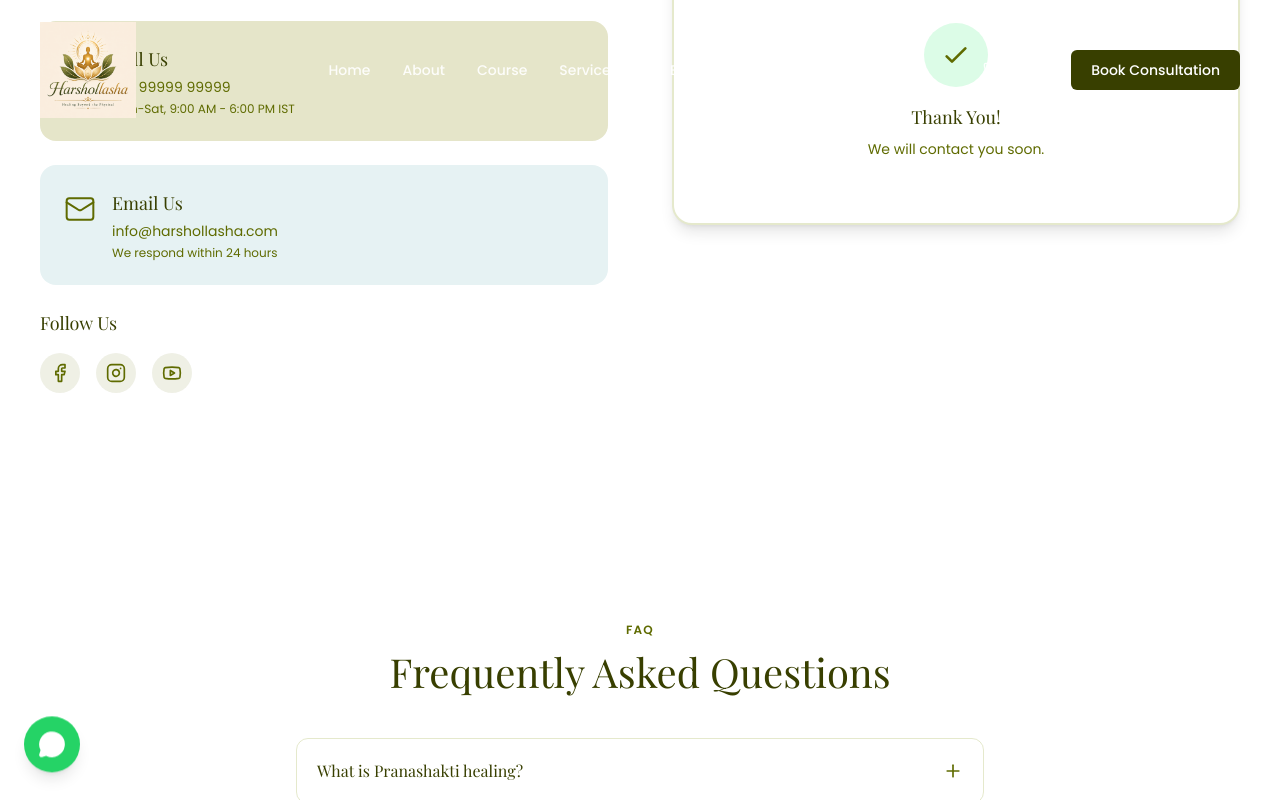
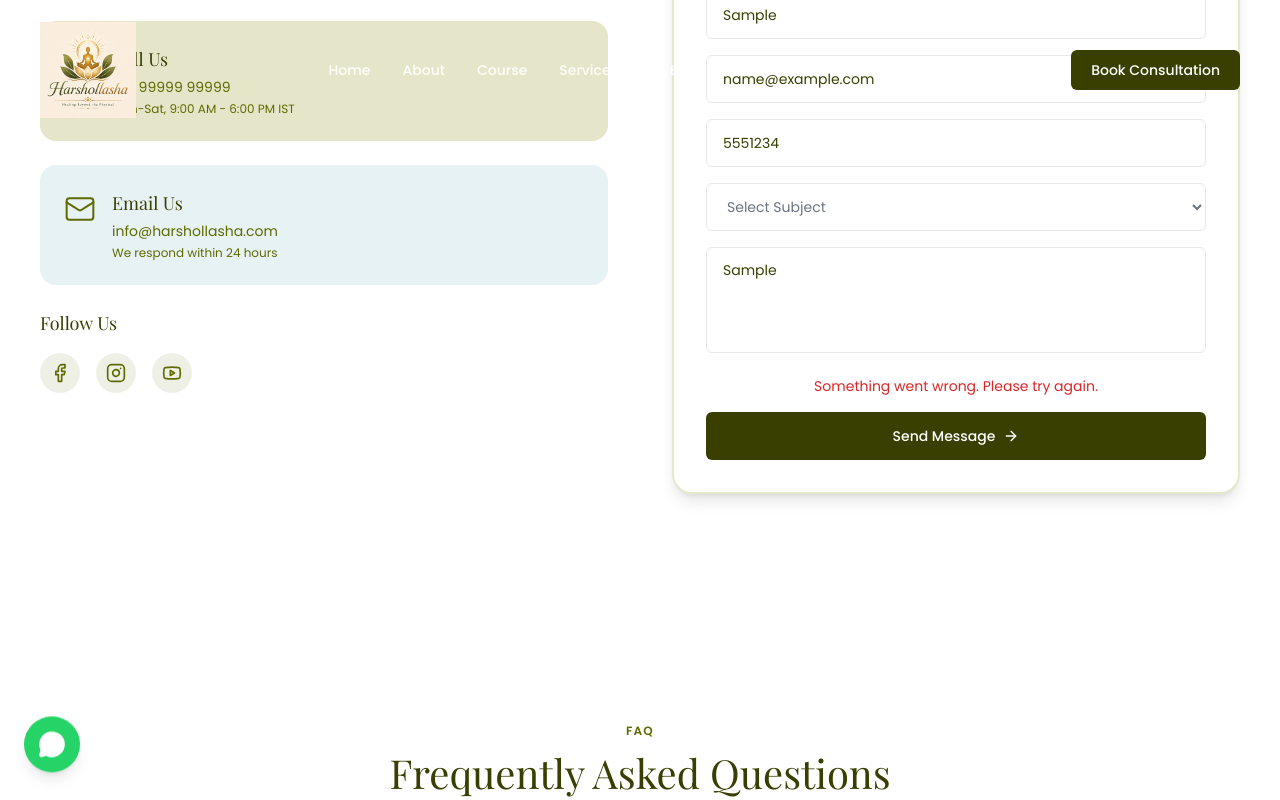
Before and after one commit to gyanamchoudhary/harshollash, a React (Vite) app in the folder app/: page /contact in a window 1280 px wide. Both pictures are taken after typing "Sample", "name@example.com", "5551234", "Sample" into the empty fields and a click on the button "Send Message". Shown: the part 555-1355 px from the top of the page. Built offline with nearby package versions, Linux system fonts and the light colour scheme; a web font is replaced by a local one.

Commit message:
feat: integrate Formspree contact form submission

```diff
--- a/app/src/sections/contact/ContactInfoSection.tsx
+++ b/app/src/sections/contact/ContactInfoSection.tsx
@@ -1,5 +1,5 @@
 import { useState } from 'react';
-import { MapPin, Phone, Mail, ArrowRight, Facebook, Instagram, Youtube } from 'lucide-react';
+import { MapPin, Phone, Mail, ArrowRight, Facebook, Instagram, Youtube, Loader2 } from 'lucide-react';
 import ScrollReveal from '@/components/ScrollReveal';
 
 const contactCards = [
@@ -25,17 +25,43 @@ const contactCards = [
   },
 ];
 
+const FORMSPREE_ENDPOINT = 'https://formspree.io/f/xrejdjla';
+
 export default function ContactInfoSection() {
   const [formData, setFormData] = useState({ name: '', email: '', phone: '', subject: '', message: '' });
   const [submitted, setSubmitted] = useState(false);
+  const [submitting, setSubmitting] = useState(false);
+  const [error, setError] = useState('');
 
-  const handleSubmit = (e: React.FormEvent) => {
+  const handleSubmit = async (e: React.FormEvent) => {
     e.preventDefault();
-    setSubmitted(true);
-    setTimeout(() => {
-      setSubmitted(false);
-      setFormData({ name: '', email: '', phone: '', subject: '', message: '' });
-    }, 3000);
+    setSubmitting(true);
+    setError('');
+
+    try {
+      const response = await fetch(FORMSPREE_ENDPOINT, {
+        method: 'POST',
+        headers: { 'Content-Type': 'application/json', Accept: 'application/json' },
+        body: JSON.stringify({
+          name: formData.name,
+          email: formData.email,
+          phone: formData.phone,
+          subject: formData.subject,
+          message: formData.message,
+        }),
+      });
+
+      if (response.ok) {
+        setSubmitted(true);
+        setFormData({ name: '', email: '', phone: '', subject: '', message: '' });
+      } else {
+        setError('Something went wrong. Please try again.');
+      }
+    } catch {
+      setError('Something went wrong. Please try again.');
+    } finally {
+      setSubmitting(false);
+    }
   };
 
   return (
@@ -144,12 +170,25 @@ export default function ContactInfoSection() {
                     onChange={(e) => setFormData({ ...formData, message: e.target.value })}
                     className="w-full px-4 py-3 border border-gray-200 rounded-md font-body text-sm focus:border-green-700 focus:ring-1 focus:ring-green-700 outline-none resize-none"
                   />
+                  {error && (
+                    <p className="text-red-600 font-body text-sm text-center">{error}</p>
+                  )}
                   <button
                     type="submit"
-                    className="w-full h-12 bg-green-950 text-white rounded-md font-body font-medium text-sm hover:bg-green-900 transition-all flex items-center justify-center gap-2"
+                    disabled={submitting}
+                    className="w-full h-12 bg-green-950 text-white rounded-md font-body font-medium text-sm hover:bg-green-900 transition-all flex items-center justify-center gap-2 disabled:opacity-70 disabled:cursor-not-allowed"
                   >
-                    Send Message
-                    <ArrowRight className="w-4 h-4" />
+                    {submitting ? (
+                      <>
+                        <Loader2 className="w-4 h-4 animate-spin" />
+                        Sending...
+                      </>
+                    ) : (
+                      <>
+                        Send Message
+                        <ArrowRight className="w-4 h-4" />
+                      </>
+                    )}
                   </button>
                 </form>
               )}
```
